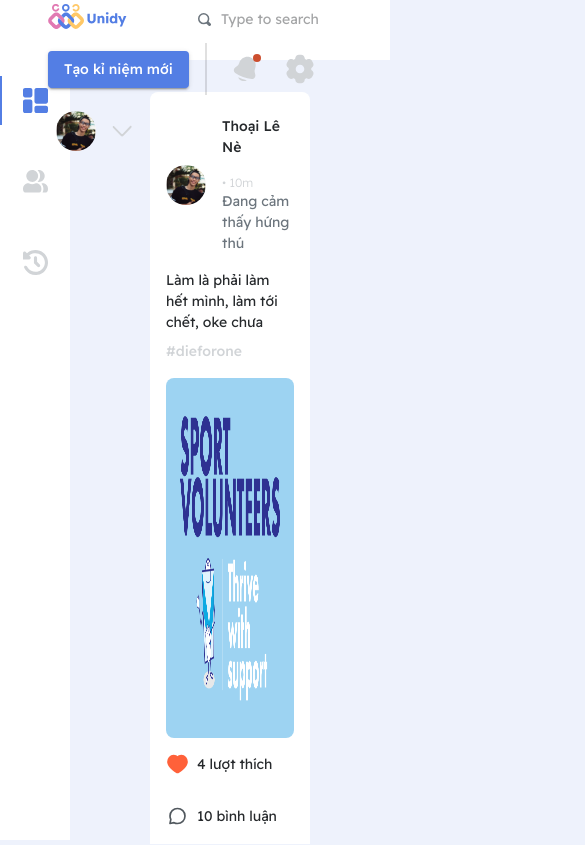
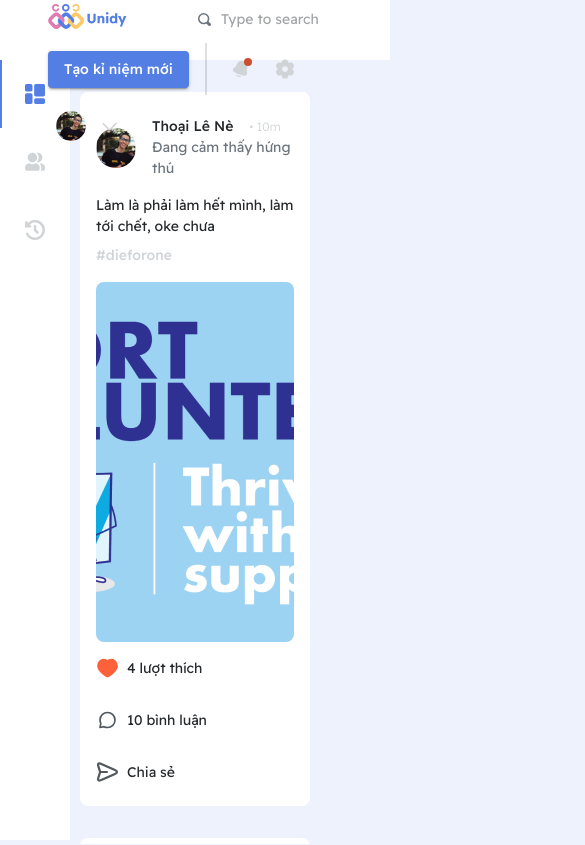
Before and after one commit to thoaikun/unidy_frontend, a Next.js app: page /home in a window 390 px wide. Shown: the top 845 px of the page, 585 px wide, since content can reach past the window. Built offline with nearby package versions, Linux system fonts and the light colour scheme.

Commit message:
update icon and responsive of post componnent

```diff
--- a/src/app/(dashboard)/home/page.tsx
+++ b/src/app/(dashboard)/home/page.tsx
@@ -39,15 +39,17 @@ const data: PostType[] = [
 
 const HomePage = () => {
   return (
-    <Grid container spacing={10}>
-      <Grid item xs container>
-        {data.map((item, index) => (
-          <Post data={item} key={index} />
-        ))}
-      </Grid>
+    <Grid container justifyContent='center'>
+      <Grid container spacing={10} maxWidth={1840}>
+        <Grid item xs maxWidth={1200} container>
+          {data.map((item, index) => (
+            <Post data={item} key={index} />
+          ))}
+        </Grid>
 
-      <Grid item xs>
-        <FriendList />
+        <Grid item width={560}>
+          <FriendList />
+        </Grid>
       </Grid>
     </Grid>
   )
--- a/src/component/app-bar/index.tsx
+++ b/src/component/app-bar/index.tsx
@@ -135,7 +135,7 @@ const CustomAppBar = () => {
             <Grid item xs='auto'>
               <IconButton onClick={handleClickNotification}>
                 <Badge color='error' overlap='circular' variant='dot'>
-                  <Image src={`/icons/notification${openNotification ? '-selected' : ''}.svg`} alt='notification' width={30} height={30} />
+                  <Image src={`/icons/notification${openNotification ? '-selected' : ''}.svg`} alt='notification' width={20} height={20} />
                 </Badge>
               </IconButton>
 
@@ -208,17 +208,17 @@ const CustomAppBar = () => {
 
             <Grid item xs='auto'>
               <IconButton>
-                <Image src='/icons/setting.svg' alt='setting' width={30} height={30} />
+                <Image src='/icons/setting.svg' alt='setting' width={20} height={20} />
               </IconButton>
             </Grid>
 
             <Grid container item xs='auto'>
               <IconButton onClick={handleOpenProfile}>
-                <Avatar src='/examples/avatar.jpg' sx={{ width: 40, height: 40 }} />
+                <Avatar src='/examples/avatar.jpg' sx={{ width: 30, height: 30 }} />
               </IconButton>
 
               <IconButton onClick={handleClickMore}>
-                <Image src='/icons/more-vertical.svg' alt='setting' width={20} height={20} />
+                <Image src='/icons/more-vertical.svg' alt='setting' width={15} height={15} />
               </IconButton>
               <Menu
                 anchorEl={moreAnchorEl}
--- a/src/component/post/index.tsx
+++ b/src/component/post/index.tsx
@@ -51,8 +51,8 @@ const Post = ({ data }: Props) => {
           </Grid>
         </Grid>
 
-        <Box position='relative' width={1} height={360} borderRadius={4}>
-          <Image src={media} alt='media' fill style={{ borderRadius: 8 }} />
+        <Box position='relative' width={1} height={{xl: 540, xs: 360}} borderRadius={4}>
+          <Image src={media} alt='media' fill style={{ borderRadius: 8, objectFit: 'cover' }} />
         </Box>
       </CardContent>
 
--- a/src/component/side-bar/index.tsx
+++ b/src/component/side-bar/index.tsx
@@ -64,8 +64,8 @@ const SideBar = () => {
       {data.map((item, index) => (
         <Tab
           key={index}
-          icon={<Image src={index === value ? item.selected : item.origin} alt='dashboard' width={25} height={25} />}
-          sx={{ my: 2, minWidth: 70 }}
+          icon={<Image src={index === value ? item.selected : item.origin} alt='dashboard' width={20} height={20} />}
+          sx={{ py: 3, minWidth: 70 }}
           onClick={handleNavigate(item.path)}
         />
       ))}
```
